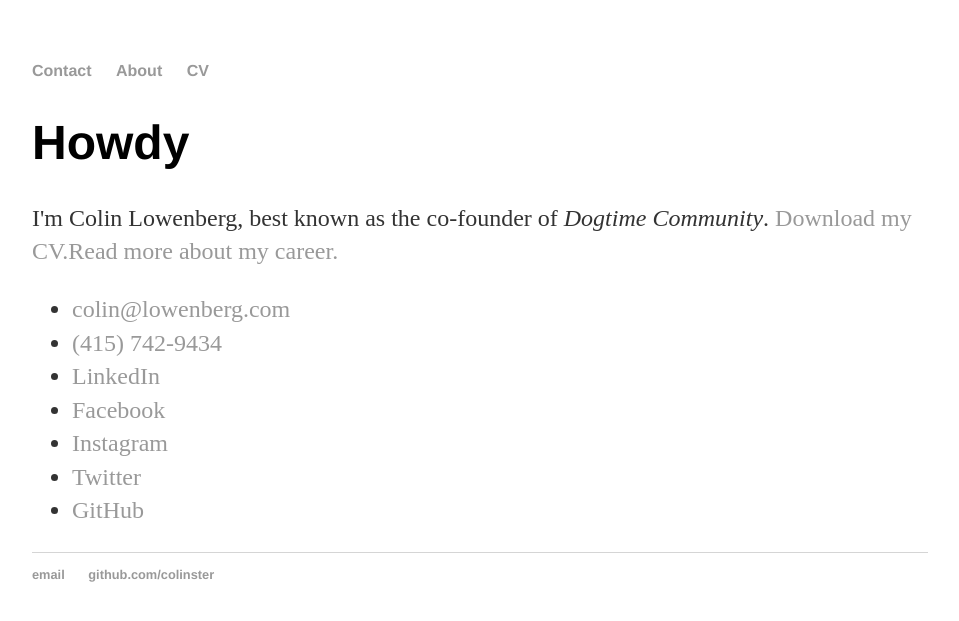
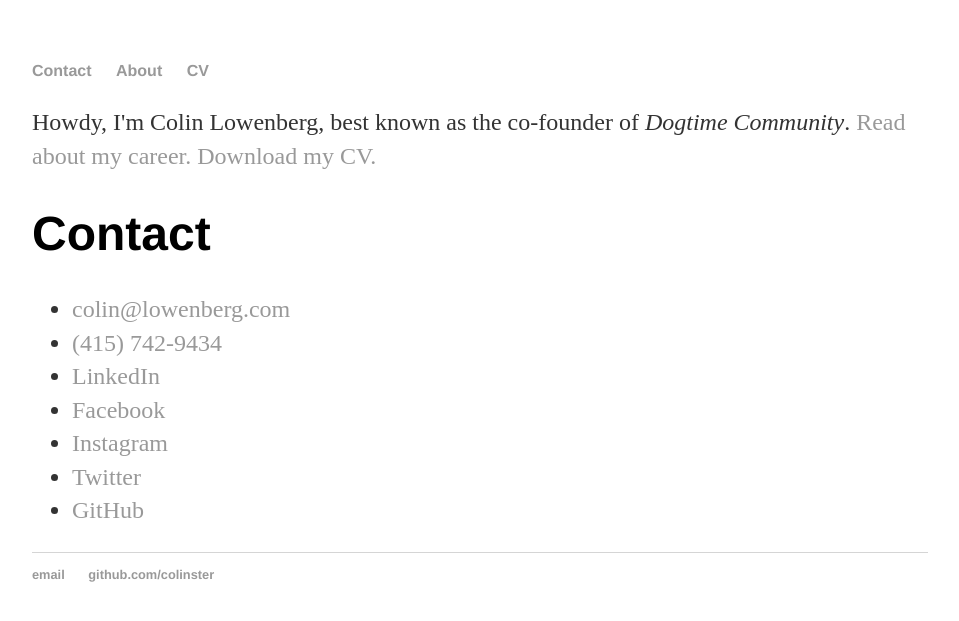
Before and after one commit to colinlowenberg/colinster.github.io, a Jekyll site: the page built from index.html, in a window 1280 px wide. Shown: the top 621 px of the page, without its empty margins (160-1119 px from the left). Built offline with Jekyll 4.4.1, drawn with Linux system fonts in a browser that asks for light colours.

```diff
--- a/index.html
+++ b/index.html
@@ -4,8 +4,8 @@
 ---
 
 		<div class="blurb">
-			<h1>Howdy</h1>
-			<p>I'm Colin Lowenberg, best known as the co-founder of <em>Dogtime Community</em>. <a href="/cv">Download my CV.</a><a href="/about">Read more about my career.</a></p>
+			<p>Howdy, I'm Colin Lowenberg, best known as the co-founder of <em>Dogtime Community</em>. <a href="/about">Read about my career.</a> <a href="/cv">Download my CV. </a> </p>
+			<h1>Contact</h1>
 			<ul class="contacts">
 				<li><span class="obfuscate"><a href="mailto:colin@lowenberg.com">colin@lowenberg.com</a></span></li>
 				<li><a href="tel:+1-415-742-9434">(415) 742-9434</a></li>
```
